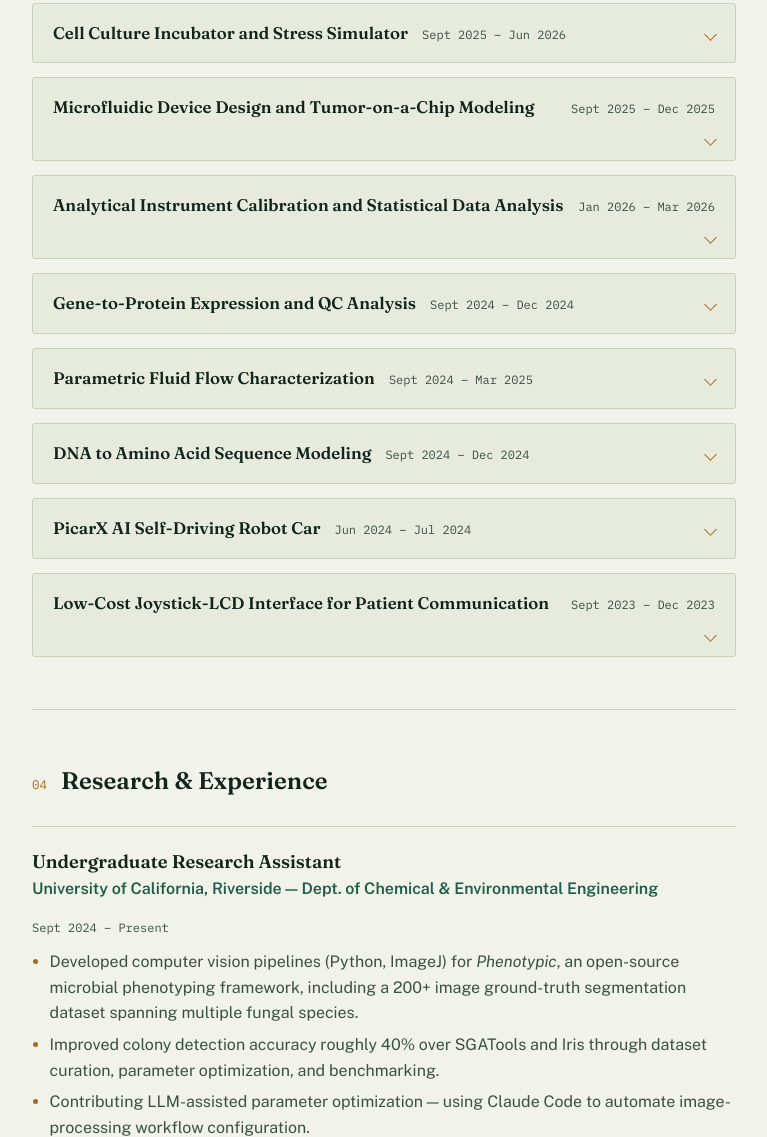
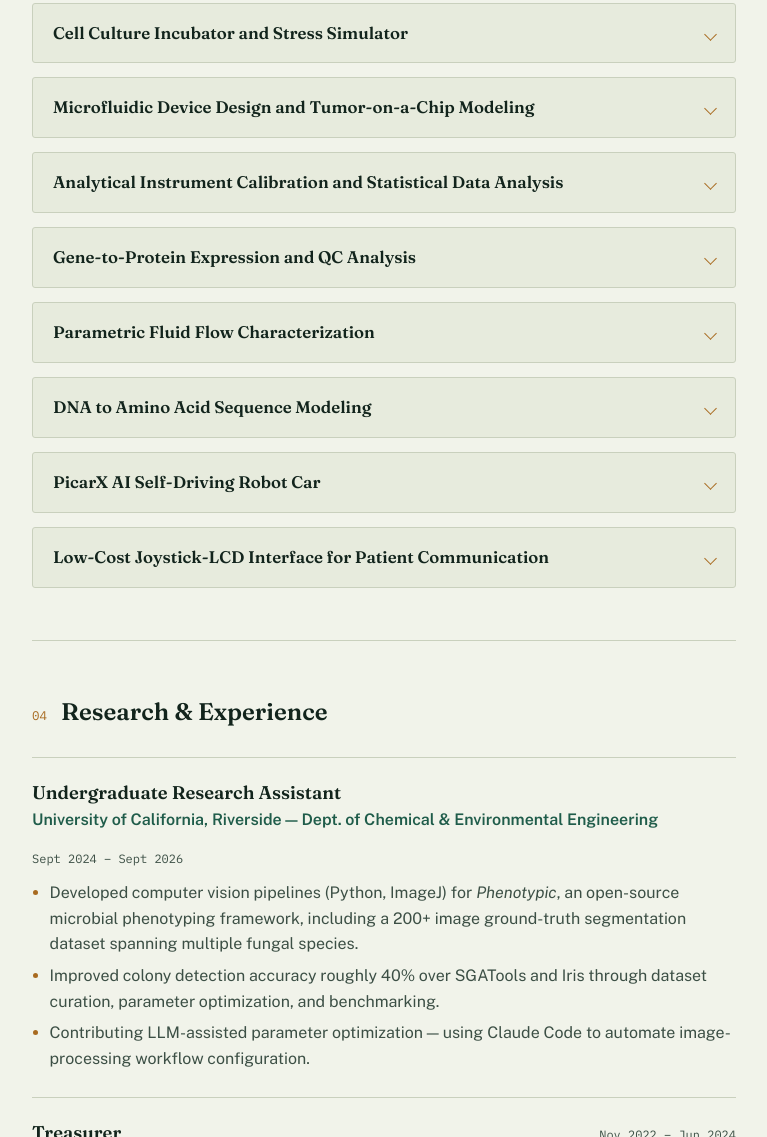
Before and after one commit to RNBecker-bien/portfolio, a plain HTML site: page index.html in a window 1280 px wide. Shown: the part 1491-2628 px from the top of the page, without its empty margins (256-1023 px from the left). Drawn offline with nearby package versions, Linux system fonts and the light colour scheme.

Commit message:
Remove project dates from multiple entries
Updated project dates in index.html to reflect accurate timelines.

```diff
--- a/index.html
+++ b/index.html
@@ -309,7 +309,6 @@
     <details class="project">
       <summary>
         <span class="project-title">Cell Culture Incubator and Stress Simulator</span>
-        <span class="project-date">Sept 2025 – Jun 2026</span>
         <span class="chevron" aria-hidden="true"></span>
       </summary>
       <div class="project-body">
@@ -331,7 +330,6 @@
     <details class="project">
       <summary>
         <span class="project-title">Microfluidic Device Design and Tumor-on-a-Chip Modeling</span>
-        <span class="project-date">Sept 2025 – Dec 2025</span>
         <span class="chevron" aria-hidden="true"></span>
       </summary>
       <div class="project-body">
@@ -346,7 +344,6 @@
     <details class="project">
       <summary>
         <span class="project-title">Analytical Instrument Calibration and Statistical Data Analysis</span>
-        <span class="project-date">Jan 2026 – Mar 2026</span>
         <span class="chevron" aria-hidden="true"></span>
       </summary>
       <div class="project-body">
@@ -360,7 +357,6 @@
     <details class="project">
       <summary>
         <span class="project-title">Gene-to-Protein Expression and QC Analysis</span>
-        <span class="project-date">Sept 2024 – Dec 2024</span>
         <span class="chevron" aria-hidden="true"></span>
       </summary>
       <div class="project-body">
@@ -381,7 +377,6 @@
     <details class="project">
       <summary>
         <span class="project-title">Parametric Fluid Flow Characterization</span>
-        <span class="project-date">Sept 2024 – Mar 2025</span>
         <span class="chevron" aria-hidden="true"></span>
       </summary>
       <div class="project-body">
@@ -397,7 +392,6 @@
     <details class="project">
       <summary>
         <span class="project-title">DNA to Amino Acid Sequence Modeling</span>
-        <span class="project-date">Sept 2024 – Dec 2024</span>
         <span class="chevron" aria-hidden="true"></span>
       </summary>
       <div class="project-body">
@@ -408,7 +402,6 @@
     <details class="project">
       <summary>
         <span class="project-title">PicarX AI Self-Driving Robot Car</span>
-        <span class="project-date">Jun 2024 – Jul 2024</span>
         <span class="chevron" aria-hidden="true"></span>
       </summary>
       <div class="project-body">
@@ -422,7 +415,6 @@
     <details class="project">
       <summary>
         <span class="project-title">Low-Cost Joystick-LCD Interface for Patient Communication</span>
-        <span class="project-date">Sept 2023 – Dec 2023</span>
         <span class="chevron" aria-hidden="true"></span>
       </summary>
       <div class="project-body">
@@ -443,7 +435,7 @@
           <div class="entry-title">Undergraduate Research Assistant</div>
           <div class="entry-org">University of California, Riverside — Dept. of Chemical &amp; Environmental Engineering</div>
         </div>
-        <div class="entry-date">Sept 2024 – Present</div>
+        <div class="entry-date">Sept 2024 – Sept 2026</div>
       </div>
       <ul>
         <li>Developed computer vision pipelines (Python, ImageJ) for <em>Phenotypic</em>, an open-source microbial phenotyping framework, including a 200+ image ground-truth segmentation dataset spanning multiple fungal species.</li>
```
